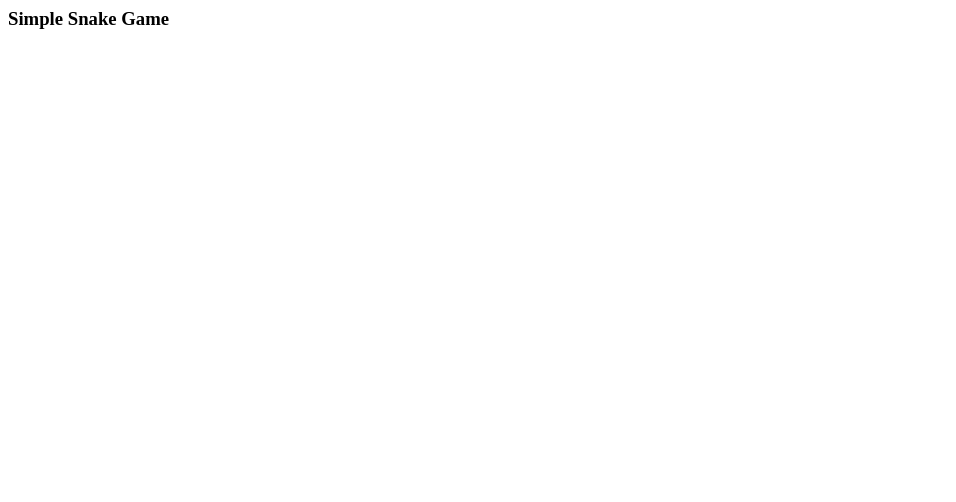
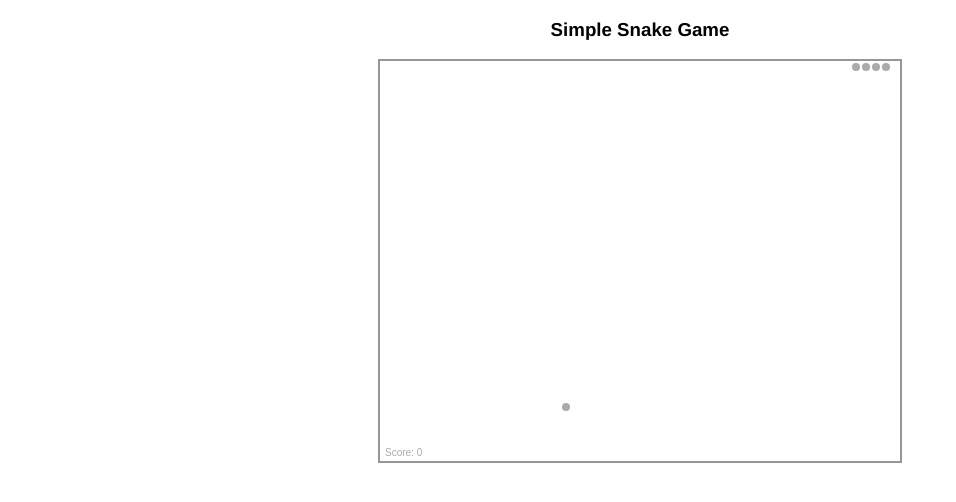
Before and after one commit to dikshidj19/snake, a plain HTML site: page dist/index.html in a window 1280 px wide. Shown: the whole page, without its empty margins (0-956 px from the left). Drawn offline with Linux system fonts and the light colour scheme.

Commit message:
Update index.html

```diff
--- a/dist/index.html
+++ b/dist/index.html
@@ -1,2 +1,17 @@
+<!DOCTYPE html>
+<html lang="en" >
+<head>
+  <meta charset="UTF-8">
+  <title>CodePen - Snake Game</title>
+  <link rel="stylesheet" href="./style.css">
+
+</head>
+<body>
+<!-- partial:index.partial.html -->
 <h3>Simple Snake Game</h3>
 <canvas id="stage" height="400" width="520"></canvas>
+<!-- partial -->
+  <script  src="./script.js"></script>
+
+</body>
+</html>
```
